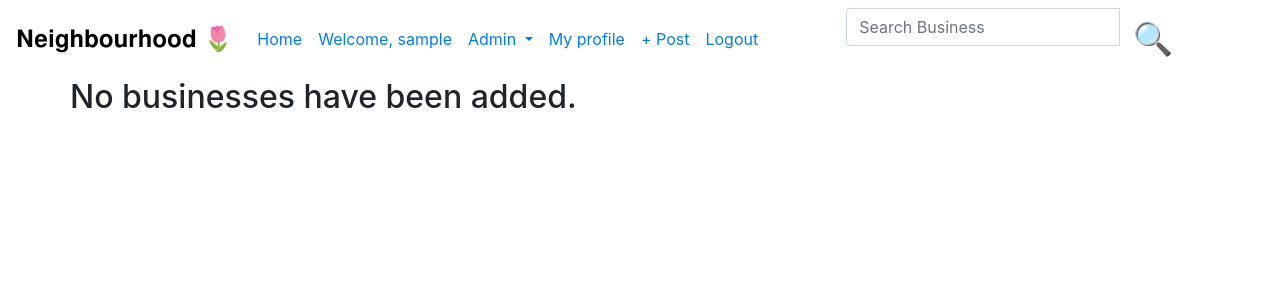
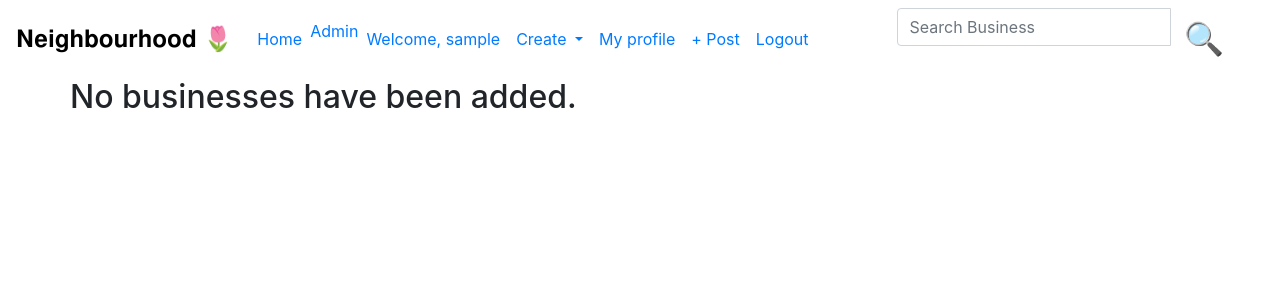
Before and after one commit to FrancisFlow/django-neighbourhood-watch, a Django app: page /businesses/ in a window 1280 px wide. Shown: the top 300 px of the page. Run offline with Django 4.2, Linux system fonts and the light colour scheme; the visitor is signed in with stand-in values (Sample User, id 1); data that the repository does not hold is empty; some libraries are stand-ins or nearby versions.

Commit message:
Updated navbar to point to admin

```diff
--- a/neighbourhood/templates/navbar.html
+++ b/neighbourhood/templates/navbar.html
@@ -21,6 +21,8 @@
             <li class="nav-item" >
                <a class="nav-link"  href="/"> Home </a>
             </li>
+            <li class='nav-item'>
+                <a href="/admin">Admin</a></li>
 
                 {% if user.is_authenticated %}
 
@@ -29,7 +31,7 @@
         </li>
         <li class="nav-item dropdown">
             <a class="nav-link dropdown-toggle" href="#" id="navbarDropdown" role="button" data-toggle="dropdown" aria-haspopup="true" aria-expanded="false">
-            Admin
+            Create
             </a>
             <div class="dropdown-menu" aria-labelledby="navbarDropdown">
                 <a class="dropdown-item" href="/create_business"> Add business </a>
```
Also changed, not shown: 1 other file.
